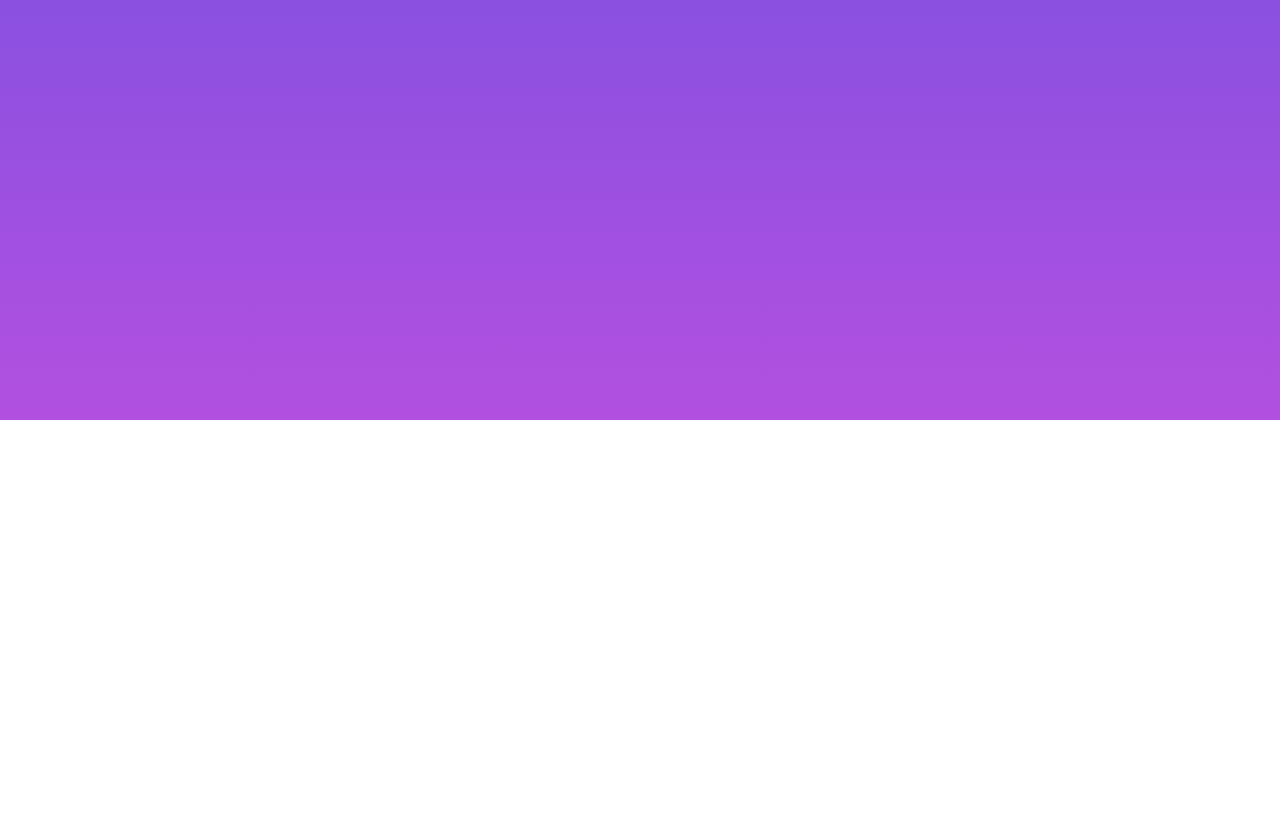
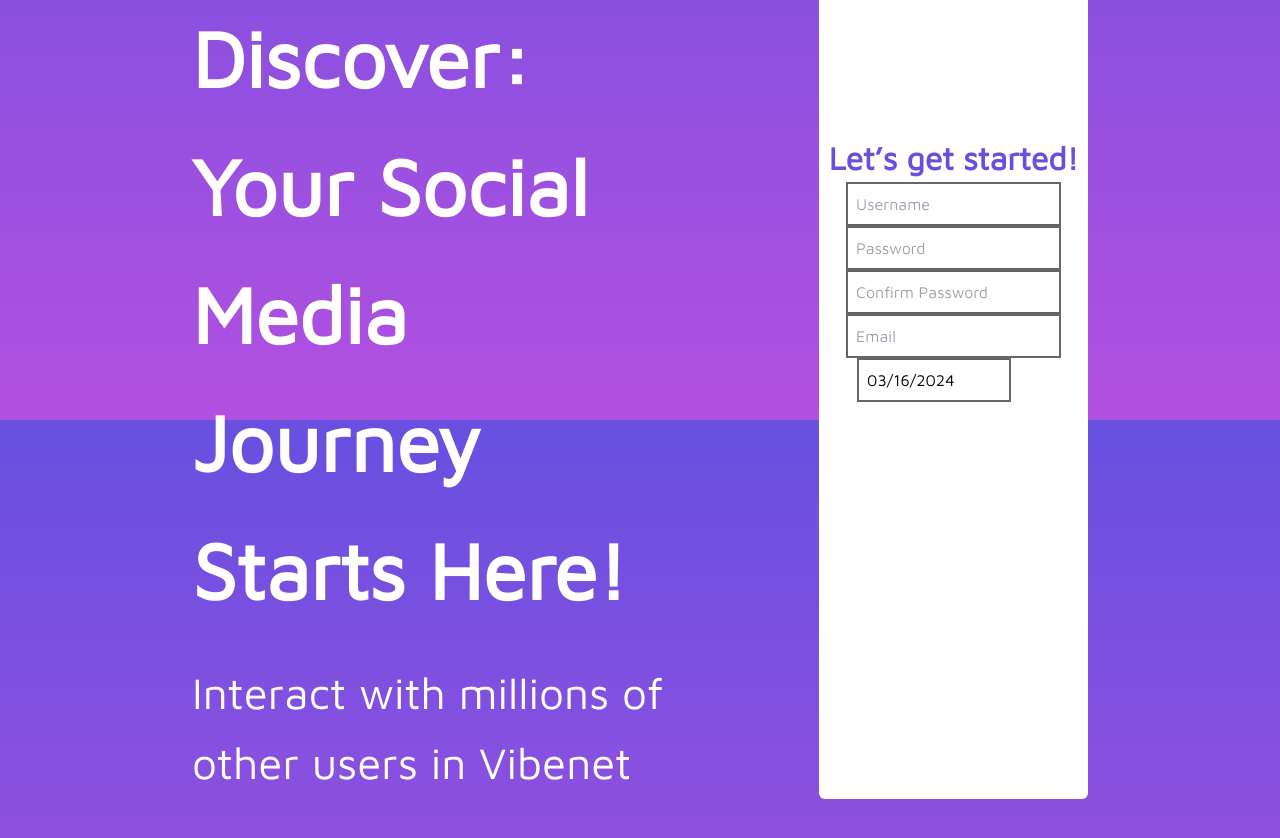
Before and after one commit to TheDARKOMETER/vibenet, a React (Create React App) app: page / in a window 1280 px wide. Shown: the part 380-1218 px from the top of the page. Before the commit the page ends 800 px from the top, so only its background shows below. Built offline with nearby package versions, Linux system fonts and the light colour scheme.

Commit message:
Fix styling of react date picker

```diff
--- a/package.json
+++ b/package.json
@@ -7,6 +7,7 @@
     "@testing-library/react": "^13.4.0",
     "@testing-library/user-event": "^13.5.0",
     "react": "^18.2.0",
+    "react-datepicker": "^6.5.0",
     "react-dom": "^18.2.0",
     "react-router-dom": "^6.22.3",
     "react-scripts": "5.0.1",
--- a/src/App.css
+++ b/src/App.css
@@ -1,43 +1,3 @@
 @tailwind base;
 @tailwind components;
 @tailwind utilities;
-
-
-.App {
-  text-align: center;
-}
-
-.App-logo {
-  height: 40vmin;
-  pointer-events: none;
-}
-
-@media (prefers-reduced-motion: no-preference) {
-  .App-logo {
-    animation: App-logo-spin infinite 20s linear;
-  }
-}
-
-.App-header {
-  background-color: #282c34;
-  min-height: 100vh;
-  display: flex;
-  flex-direction: column;
-  align-items: center;
-  justify-content: center;
-  font-size: calc(10px + 2vmin);
-  color: white;
-}
-
-.App-link {
-  color: #61dafb;
-}
-
-@keyframes App-logo-spin {
-  from {
-    transform: rotate(0deg);
-  }
-  to {
-    transform: rotate(360deg);
-  }
-}
--- a/src/App.js
+++ b/src/App.js
@@ -1,4 +1,3 @@
-import { useEffect, useState } from 'react';
 import { BrowserRouter, Routes, Route } from 'react-router-dom';
 import './App.css';
 import Landing from './pages/Landing';
--- a/src/components/navbar/menu.jsx
+++ b/src/components/navbar/menu.jsx
@@ -1,5 +1,5 @@
-import React, { useEffect } from 'react'
-import menu from './menu.css'
+import React from 'react'
+import './menu.css'
 
 export default function Menu(props) {
     return (
--- /dev/null
+++ b/src/components/navbar/navbar.css
@@ -0,0 +1,4 @@
+div.nav-bar {
+    max-width: 1920px;
+    box-sizing: border-box;
+}
--- a/src/components/navbar/navbar.jsx
+++ b/src/components/navbar/navbar.jsx
@@ -1,5 +1,6 @@
 import React, { useState } from 'react'
 import Menu from './menu'
+import './navbar.css'
 
 export default function Navbar() {
     const [isExpanded, setIsExpanded] = useState(false)
@@ -14,7 +15,7 @@
             <div className='nav-bar center-margin ml-4 mr-4 pt-4 pb-4 flex  sm:place-content-between items-center justify-center'>
                 <span className='grow sm:hidden'></span>
                 <span className='brand-logo'>Vibenet</span>
-                <div className='sm:hidden grow flex justify-end'>
+                <div className='sm:hidden grow justify-end flex'>
                     <button onClick={toggleMenu} className='sm:hidden text-white text-5xl font-bold'>≡</button>
                 </div>
                 <span className='flex flex-row gap-6'><a href='#' className='white-link hidden sm:block'>Contact</a>
--- a/src/index.css
+++ b/src/index.css
@@ -2,12 +2,16 @@
 @tailwind components;
 @tailwind utilities;
 
+
+
 body {
   font-family: Maven Pro;
-  height: 100%;
   background: linear-gradient(#6750E0 0%, rgba(178, 80, 224));
   background-repeat: no-repeat;
   background-attachment: fixed;
+  display: flex;
+  justify-content: center;
+  align-items: center;
 }
 
 .brand-logo {
@@ -33,10 +37,6 @@
   color: white;
 }
 
-h1 {
-  color: white;
-}
-
 .hamburger {
   align-self: flex-end;
 }
--- a/src/pages/Landing.jsx
+++ b/src/pages/Landing.jsx
@@ -1,29 +1,28 @@
-import { useEffect, useState } from 'react';
+import './landing.css'
+import { useState } from 'react';
+import DatePicker from "react-datepicker";
 
 export default function Landing() {
-    const [isMobileView, setIsMobileView] = useState(window.innerWidth <= 768)
-    const handleResize = () => {
-        setIsMobileView(window.innerWidth <= 768)
-    }
-
-    useEffect(() => {
-        window.addEventListener('resize', handleResize)
-        return () => window.removeEventListener('resize', handleResize)
-    }, [])
-
-    useEffect(() => {
-        console.log(window.innerWidth)
-        console.log(isMobileView)
-    }, [window.innerWidth, isMobileView])
+    const [birthday, setBirthday] = useState(new Date())
 
     return (
-        <>
-            {/*<h1>{isMobileView.toString()}</h1>*/}
-            {/* <div className='center-margin hero-section'>
-            <h1 className='text-8xl font-semibold w-1/2'>
-              Connect, Vibe, and Discover: Your Social Media Journey Starts Here!
-            </h1>
-          </div> */}
-        </>
+        <div className='landing-container page-container flex  mr-4 ml-4 center-margin'>
+            <div className='hero-heading'>
+                <h1>
+                    Connect, Vibe, and Discover: Your Social Media Journey Starts Here!
+                </h1>
+                <h2 className='mt-6'>
+                    Interact with millions of other users in Vibenet
+                </h2>
+            </div>
+            <div className='signup-form flex flex-col justify-center items-center'>
+                <h1>Let’s get started!</h1>
+                <input type='text' id='username' placeholder='Username' />
+                <input type='text' id='password' placeholder='Password' />
+                <input type='text' id='confpass' placeholder='Confirm Password' />
+                <input type='text' id='email' placeholder='Email' />
+                <DatePicker selected={birthday} onChange={(date) => setBirthday(date)} />
+            </div>
+        </div>
     );
 }
--- /dev/null
+++ b/src/pages/landing.css
@@ -0,0 +1,59 @@
+div.landing-container {
+    max-width: 1920px;
+    padding-top: 2rem;
+    padding-bottom: 4rem;
+}
+
+div.hero-heading h1 {
+    width: 100%;
+    font-size: 4rem;
+    color: white;
+    font-family: Maven Pro;
+    line-height: 160%;
+    font-weight: bolder;
+}
+
+input[type="text"] {
+    border: #666666 solid 2px;
+    width: 80%;
+    padding: 0.5rem;
+}
+
+
+
+div.signup-form h1 {
+    color: #6750E0;
+    font-size: 2rem;
+    font-weight: bold;
+}
+
+div.hero-heading h2 {
+    color: white;
+    width: 100%;
+    font-size: 3rem;
+    font-family: "Maven Pro", "arial";
+    line-height: 160%;
+    font-weight: normal;
+}
+
+@media (min-width: 768px) {
+    div.hero-heading h1 {
+        width: 80%;
+        font-size: 5rem;
+    }
+
+    div.hero-heading h2 {
+        width: 80%;
+        font-size: 2.75rem;
+    }
+
+    div.hero-heading {
+        flex: 0 0 70%;
+    }
+
+    div.signup-form {
+        background-color: white;
+        flex: 0 0 30%;
+        border-radius: 6px;
+    }
+}
```
Also changed, not shown: 1 other file (tests, documents, lock files or other folders). Lines whose indentation alone changed are shown as unchanged.
